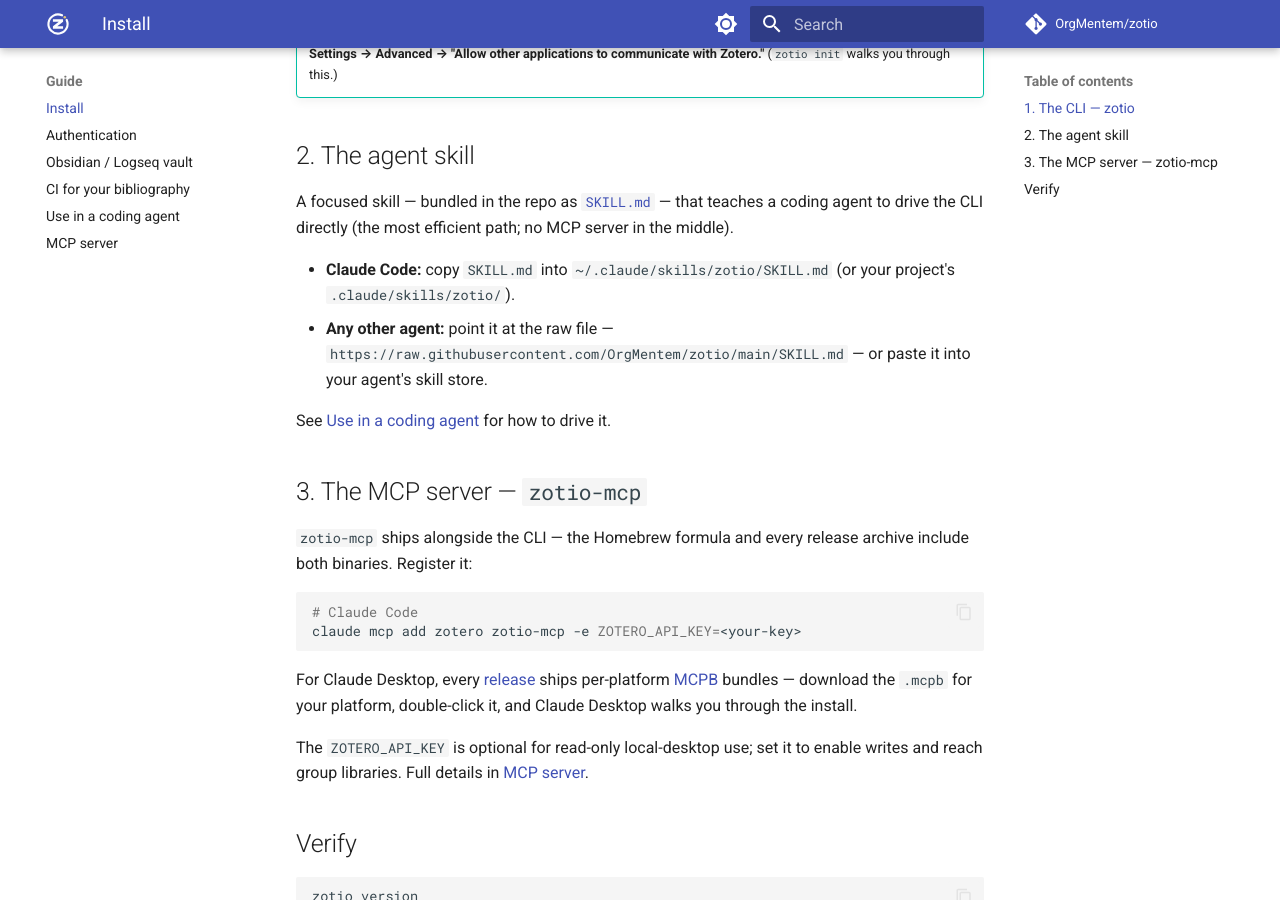
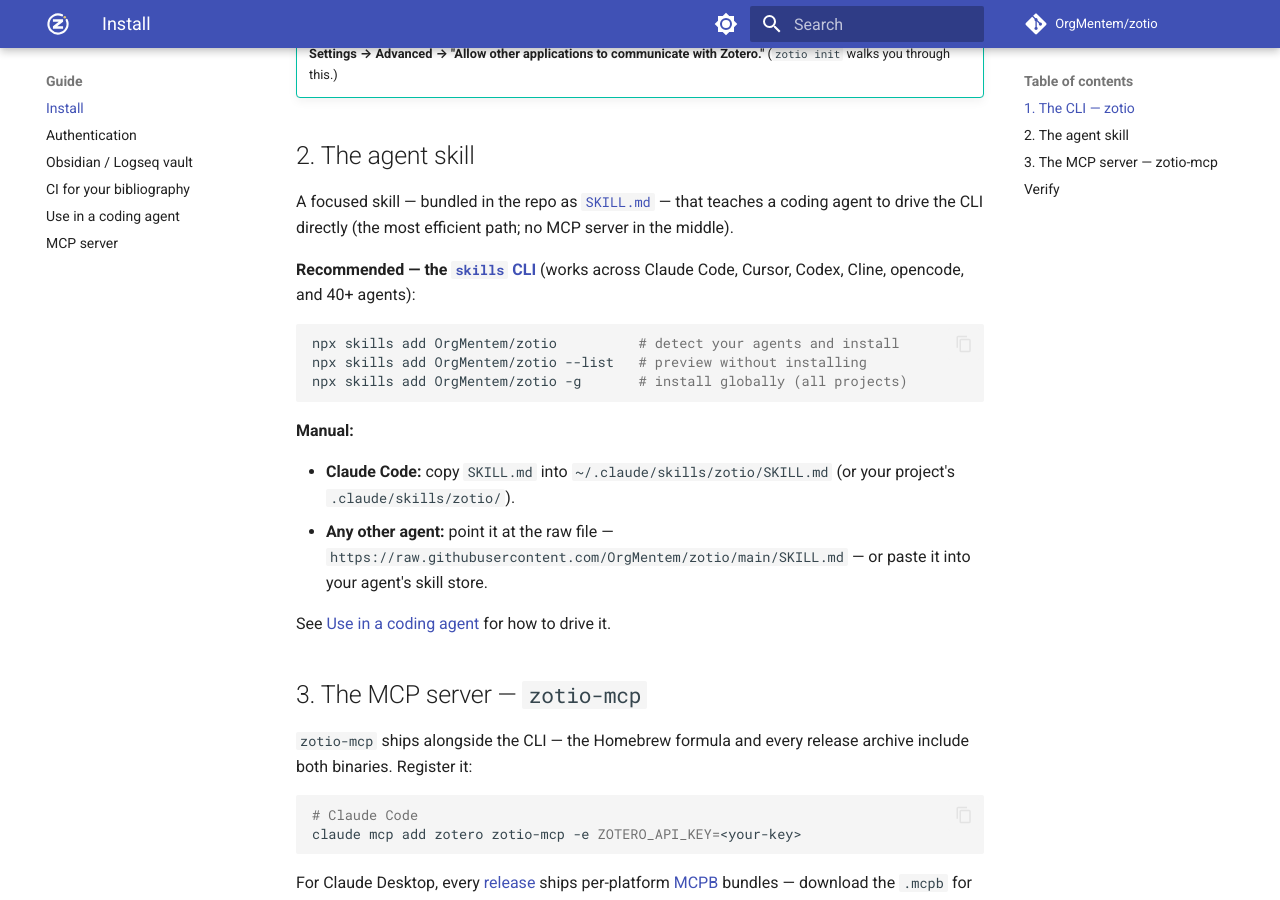
Before and after one commit to OrgMentem/zotio, an MkDocs documentation site: the page built from docs/guide/install.md, in a window 1280 px wide and 900 px high, scrolled down 1073 px. Built offline with MkDocs 1.6.1 and Material for MkDocs 9.7.7, drawn with Linux system fonts in a browser that asks for light colours; comment, search, counter and statistics services are not loaded.

Commit message:
docs: recommend 'npx skills add' for the agent skill
skills.sh listing is telemetry-driven (no crawler/self-submit), so a
documented 'npx skills add OrgMentem/zotio' is the lever for that directory
and a better default than hand-copying SKILL.md across 40+ agents. Manual
copy / raw-URL kept as fallback. README.md + docs/guide/install.md section 2.

Cataloged as patch docs-npx-skills-add.

````diff
--- a/docs/guide/install.md
+++ b/docs/guide/install.md
@@ -37,6 +37,16 @@
 
 A focused skill — bundled in the repo as [`SKILL.md`](https://github.com/OrgMentem/zotio/blob/main/SKILL.md) — that teaches a coding agent to drive the CLI directly (the most efficient path; no MCP server in the middle).
 
+**Recommended — the [`skills` CLI](https://skills.sh)** (works across Claude Code, Cursor, Codex, Cline, opencode, and 40+ agents):
+
+```bash
+npx skills add OrgMentem/zotio          # detect your agents and install
+npx skills add OrgMentem/zotio --list   # preview without installing
+npx skills add OrgMentem/zotio -g       # install globally (all projects)
+```
+
+**Manual:**
+
 - **Claude Code:** copy `SKILL.md` into `~/.claude/skills/zotio/SKILL.md` (or your project's `.claude/skills/zotio/`).
 - **Any other agent:** point it at the raw file — `https://raw.githubusercontent.com/OrgMentem/zotio/main/SKILL.md` — or paste it into your agent's skill store.
 
````
Also changed, not shown: README.md (+10 -0 lines), .printing-press-patches.json.
